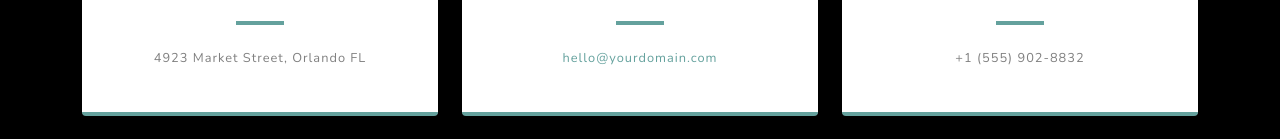
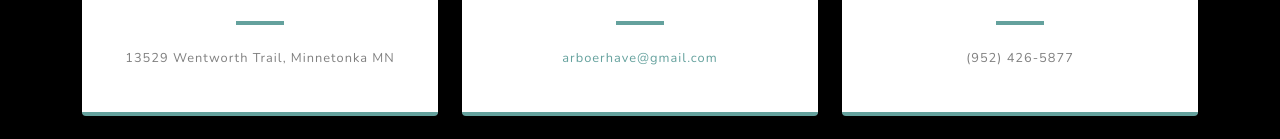
Before and after one commit to aboerhave/aboerhave.github.io, a plain HTML site: page index.html in a window 1280 px wide. Shown: the part 3800-3939 px from the top of the page. Drawn offline with nearby package versions, Linux system fonts and the light colour scheme.

Commit message:
updated contact info boxes

```diff
--- a/index.html
+++ b/index.html
@@ -129,7 +129,7 @@
                                 <i class="fas fa-map-marked-alt text-primary mb-2"></i>
                                 <h4 class="text-uppercase m-0">Address</h4>
                                 <hr class="my-4" />
-                                <div class="small text-black-50">4923 Market Street, Orlando FL</div>
+                                <div class="small text-black-50">13529 Wentworth Trail, Minnetonka MN</div>
                             </div>
                         </div>
                     </div>
@@ -139,7 +139,7 @@
                                 <i class="fas fa-envelope text-primary mb-2"></i>
                                 <h4 class="text-uppercase m-0">Email</h4>
                                 <hr class="my-4" />
-                                <div class="small text-black-50"><a href="#!">hello@yourdomain.com</a></div>
+                                <div class="small text-black-50"><a href="#!">arboerhave@gmail.com</a></div>
                             </div>
                         </div>
                     </div>
@@ -149,7 +149,7 @@
                                 <i class="fas fa-mobile-alt text-primary mb-2"></i>
                                 <h4 class="text-uppercase m-0">Phone</h4>
                                 <hr class="my-4" />
-                                <div class="small text-black-50">+1 (555) 902-8832</div>
+                                <div class="small text-black-50">(952) 426-5877</div>
                             </div>
                         </div>
                     </div>
```
